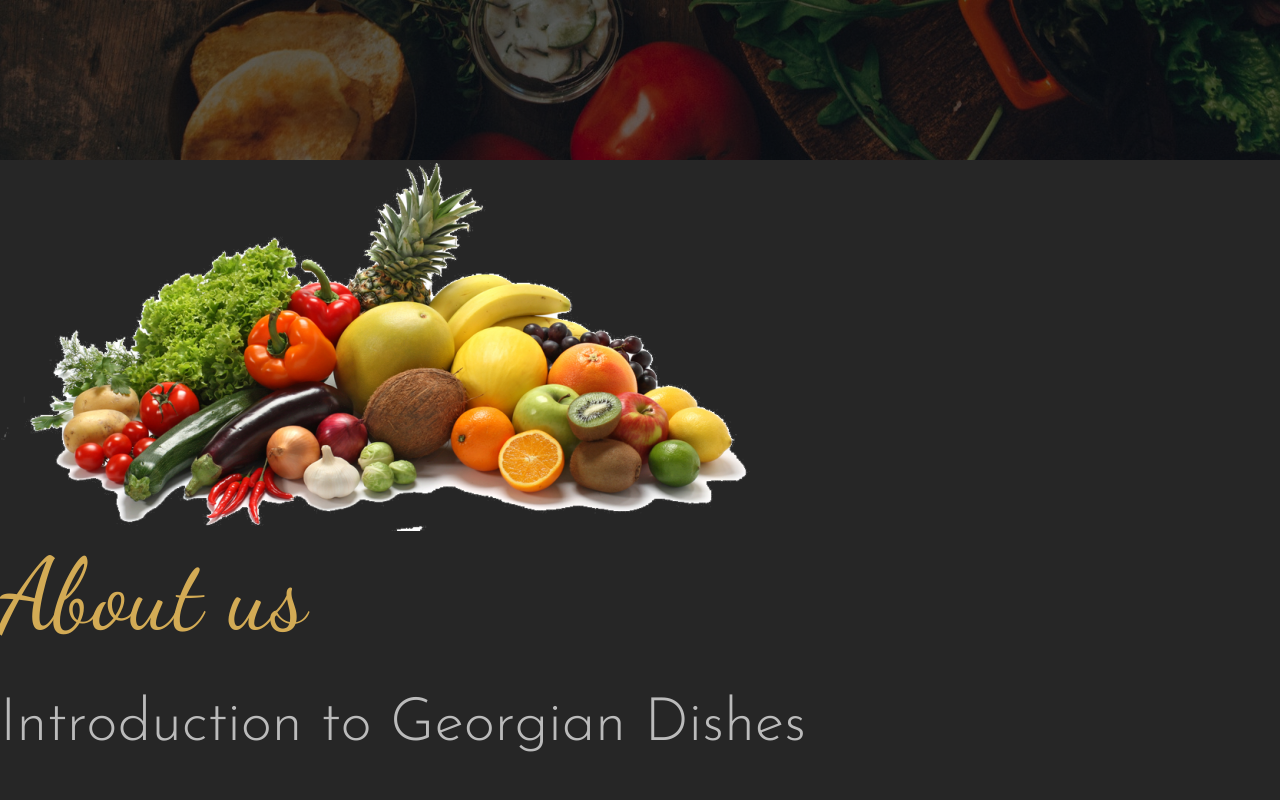
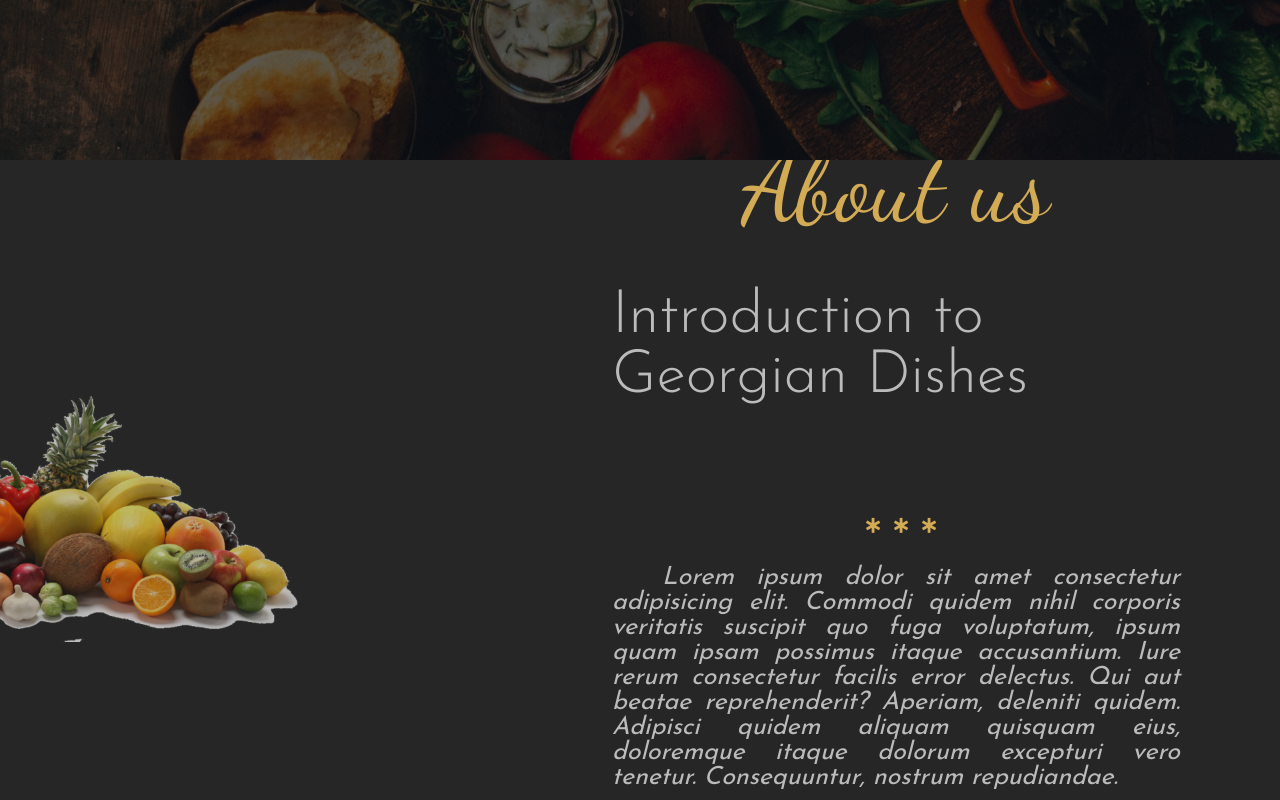
Before and after one commit to liammcluckie/restaurant-georgia, a plain HTML site: page index.html in a window 1280 px wide. Shown: the part 640-1440 px from the top of the page. Drawn offline with nearby package versions, Linux system fonts and the light colour scheme.

Commit message:
Add about-us section styles

```diff
--- a/assets/css/_layout.scss
+++ b/assets/css/_layout.scss
@@ -20,3 +20,51 @@
         @include centering(50%);
     }
 }
+
+.about-us {
+    height: 90vh;
+    display: flex;
+    align-items: center;
+
+    &-left {
+        width: 40%;
+        position: relative;
+        left: -200px;
+
+        img {
+            width: 100%;
+            opacity: 0.7;
+        }
+    }
+
+    &-right {
+        width: 60%;
+        display: flex;
+        flex-direction: column;
+        align-items: center;
+        padding: 0 100px;
+        box-sizing: border-box;
+
+        .stars {
+            margin: 30px 0;
+        }
+
+        .star {
+            font-size: 15px;
+            color: $color--primary;
+            margin-left: 10px;
+        }
+
+        .description {
+            font-family: $font-josefinSans;
+            font-size: 25px;
+            font-style: italic;
+            color: $color--secondary;
+            text-align: justify;
+
+            &::first-letter {
+                padding-left: 50px;
+            }
+        }
+    }
+}
```
Also changed, not shown: assets/css/main.css, 1 other file.
